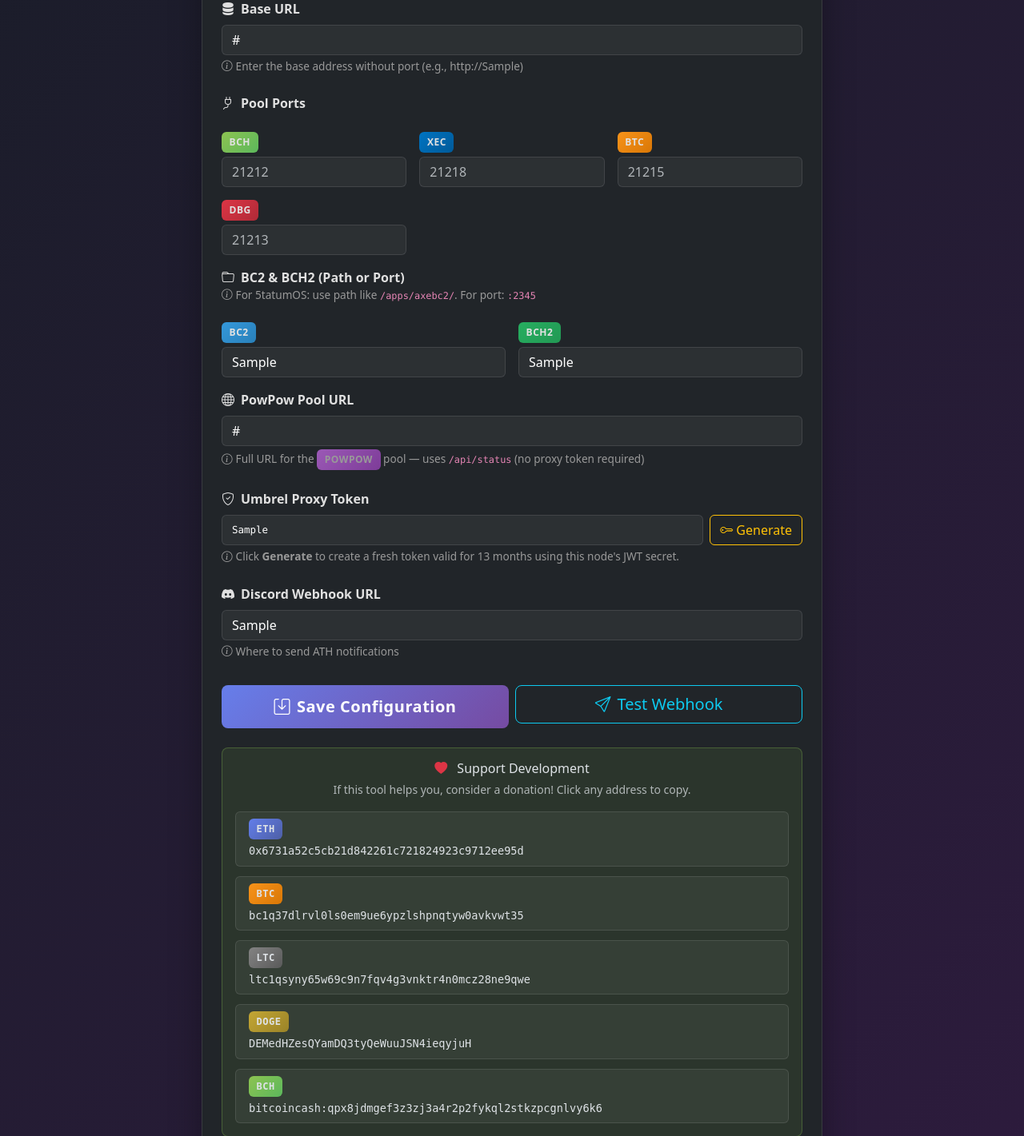
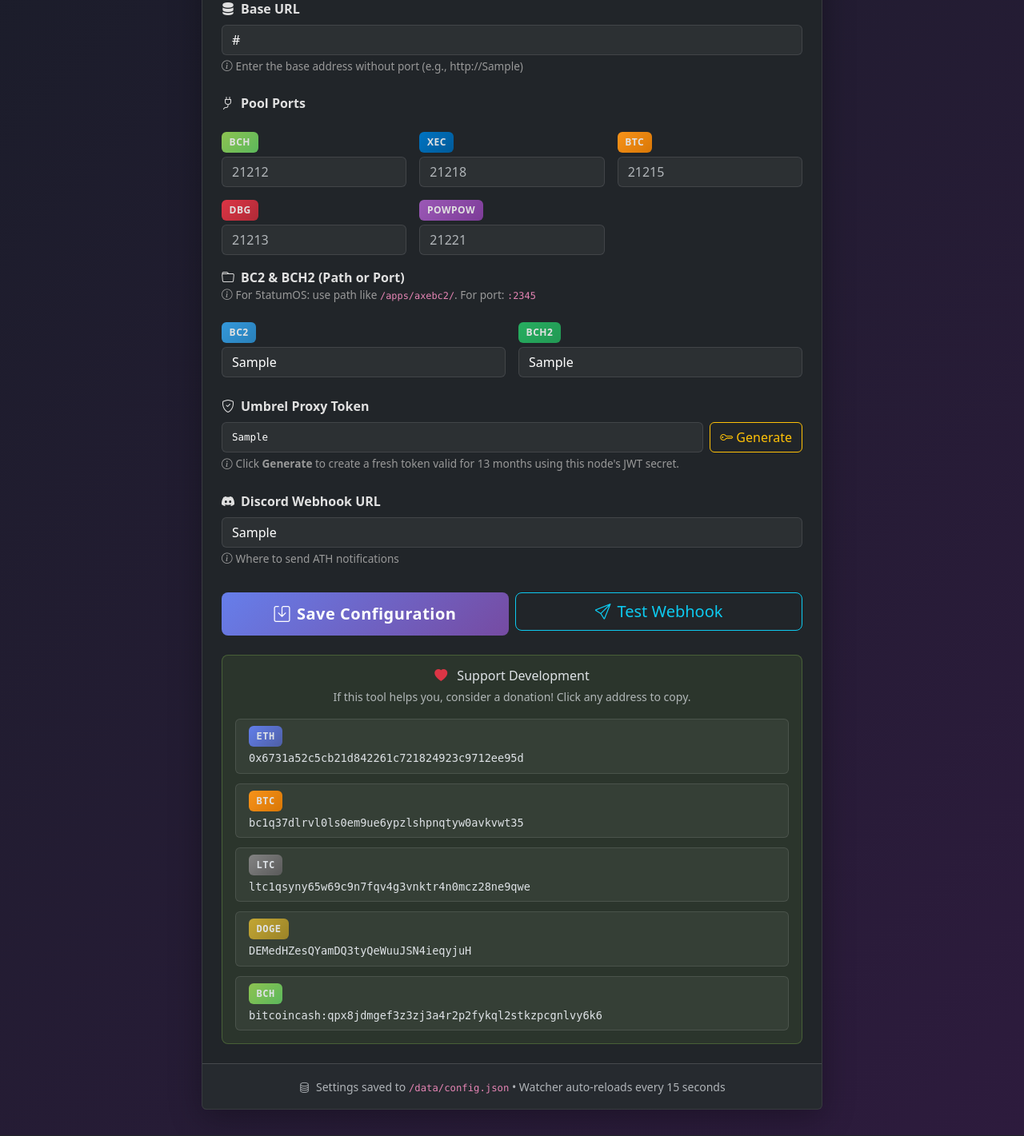
Before and after one commit to AkaCurtis/Axe-Webhooks, a Python web app: template src/web/templates/index.html in a window 1280 px wide. Shown: the part 246-1667 px from the top of the page at 80% size. Run offline with Jinja, Linux system fonts and the light colour scheme; the template is opened without the code that fills it: most values are stand-ins (such as "Sample title", 1, 10 or a date in 2020).

Commit message:
Refactor PowPow config to use port-based URL like other chains

```diff
--- a/axe-webhooks/umbrel-app.yml
+++ b/axe-webhooks/umbrel-app.yml
@@ -39,7 +39,7 @@
 support: https://github.com/AkaCurtis/Axe-Webhooks/issues
 gallery: []
 releaseNotes: >-
-  Version 0.9.4
+  Version 0.9.5
   - Added support for POWPOW chain and its logo in notifications.
 path: ""
 defaultUsername: ""
--- a/src/web/templates/index.html
+++ b/src/web/templates/index.html
@@ -192,6 +192,13 @@
               <input name="dbg_port" value="{{ cfg.dbg_port }}" class="form-control" placeholder="21213" type="number"/>
             </div>
 
+            <div class="col-md-4 col-sm-6">
+              <label class="form-label form-label-sm">
+                <span class="crypto-badge badge-powpow">POWPOW</span>
+              </label>
+              <input name="powpow_port" value="{{ cfg.powpow_port }}" class="form-control" placeholder="21221" type="number"/>
+            </div>
+
             <div class="col-12 mt-3">
               <label class="form-label">
                 <i class="bi bi-folder"></i> BC2 & BCH2 (Path or Port)
@@ -216,15 +223,7 @@
             </div>
           </div>
 
-          <div class="mt-3">
-            <label class="form-label">
-              <i class="bi bi-globe"></i> PowPow Pool URL
-            </label>
-            <input name="powpow_url" value="{{ cfg.powpow_url }}" class="form-control" placeholder="http://185.147.157.78:21221"/>
-            <div class="hint-text">
-              <i class="bi bi-info-circle me-1"></i>Full URL for the <span class="crypto-badge badge-powpow">POWPOW</span> pool — uses <code>/api/status</code> (no proxy token required)
-            </div>
-          </div>
+
 
           <div class="mt-4">
             <label class="form-label">
```
Also changed, not shown: src/watcher/watcher.py (+9 -6 lines), src/web/app.py (+6 -5 lines).
